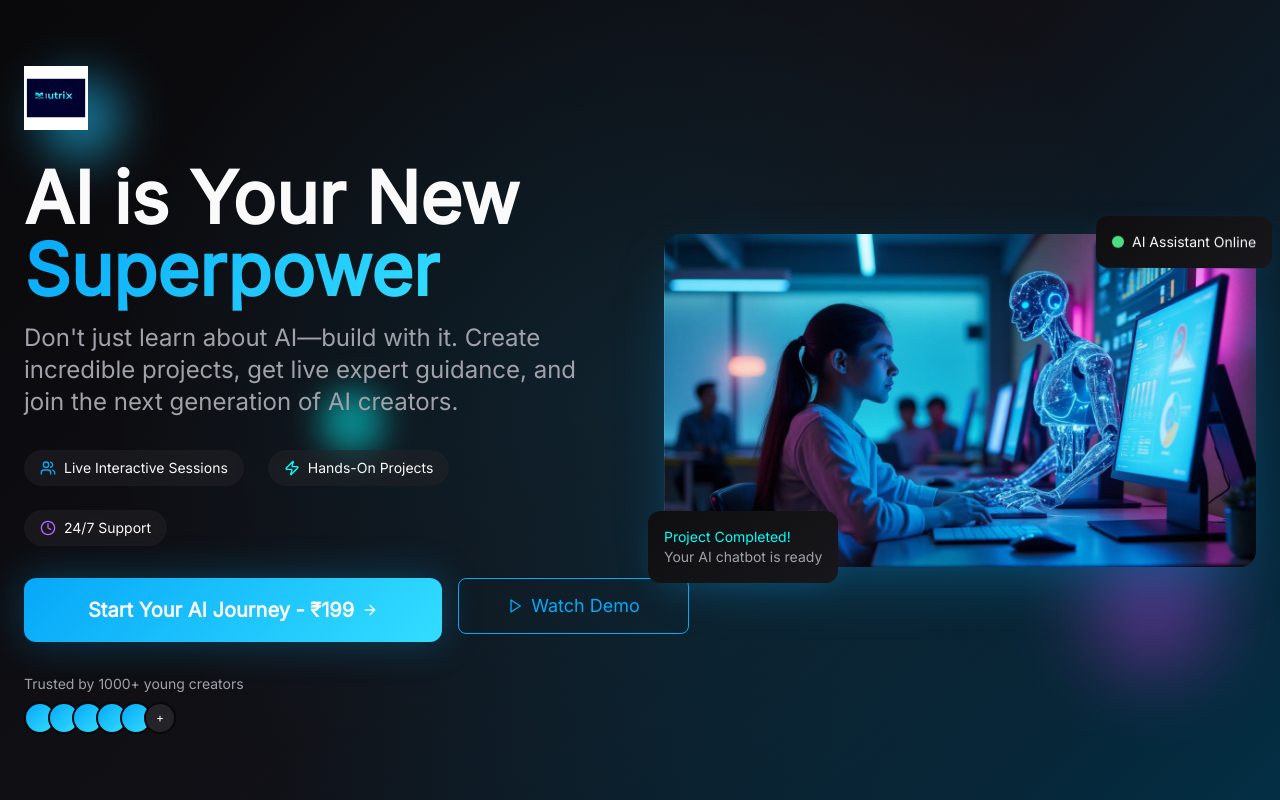
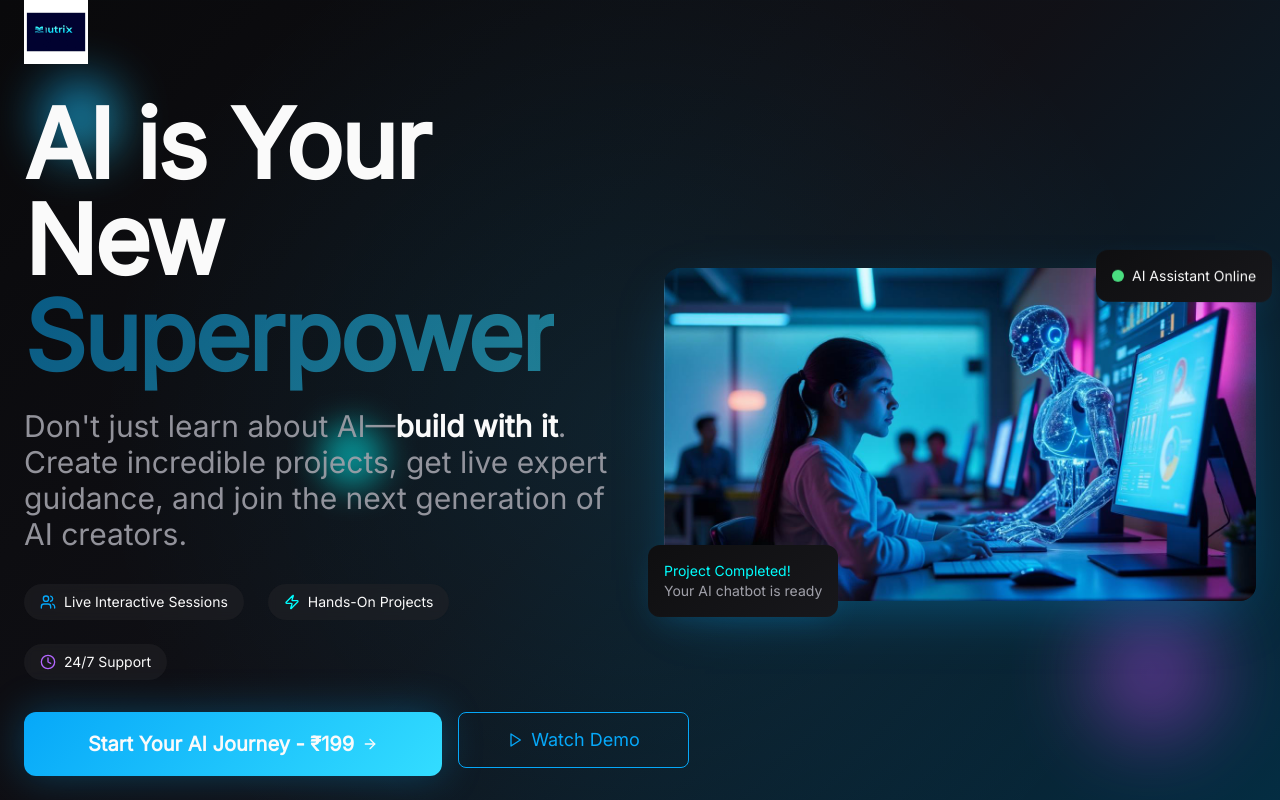
Before and after one commit to tutrixacademy-debug/tutrix-ai-superpowers, a React (Vite) app: page / in a window 1280 px wide. Shown: the top 800 px of the page. Built offline with nearby package versions, Linux system fonts and the light colour scheme.

Commit message:
Refactor: Improve header design

```diff
--- a/src/components/Hero.tsx
+++ b/src/components/Hero.tsx
@@ -31,13 +31,13 @@ const Hero = () => {
             </div>
 
             {/* Main Headline */}
-            <div className="space-y-4">
-              <h1 className="text-5xl lg:text-7xl font-bold leading-tight">
+            <div className="space-y-6">
+              <h1 className="text-6xl lg:text-8xl font-black leading-[0.9] tracking-tight">
                 AI is Your New{" "}
-                <span className="text-gradient-primary">Superpower</span>
+                <span className="text-gradient-primary bg-clip-text text-transparent animate-pulse">Superpower</span>
               </h1>
-              <p className="text-xl lg:text-2xl text-muted-foreground max-w-2xl">
-                Don't just learn about AI—build with it. Create incredible projects,
+              <p className="text-2xl lg:text-3xl text-muted-foreground/90 max-w-2xl font-medium leading-relaxed">
+                Don't just learn about AI—<span className="text-foreground font-semibold">build with it</span>. Create incredible projects,
                 get live expert guidance, and join the next generation of AI creators.
               </p>
             </div>
```
